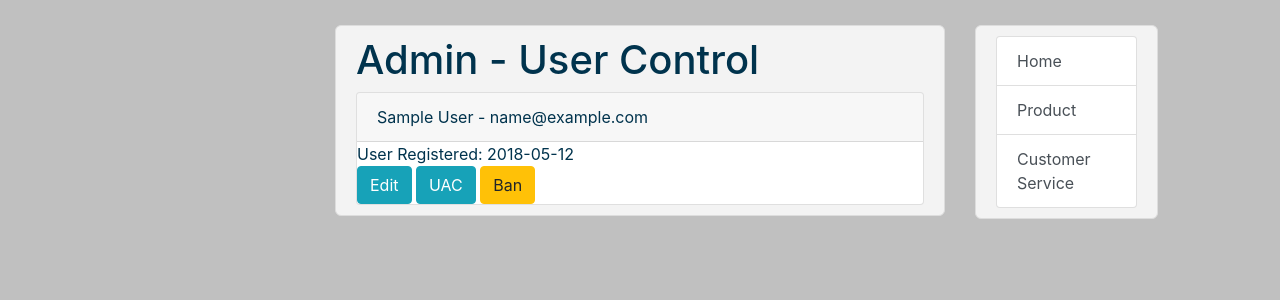
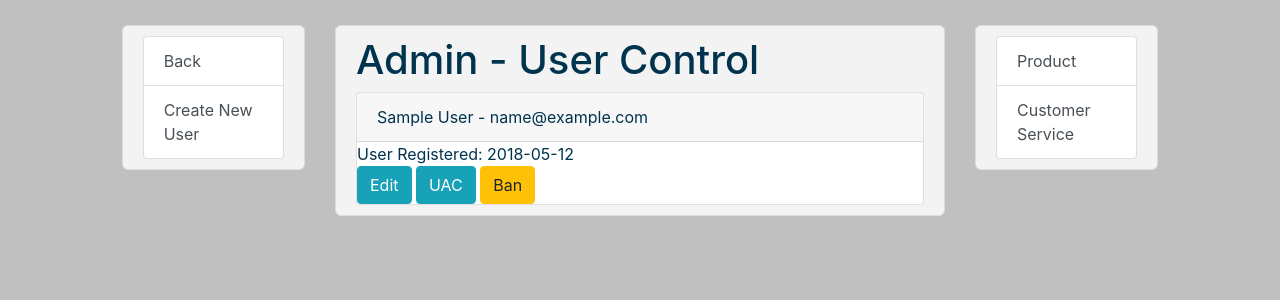
Before and after one commit to ectrimble20/FlaskProductSiteDemo, a Flask app: page /admin/user in a window 1280 px wide. Shown: the part 56-356 px from the top of the page. Run offline with Flask 2, Linux system fonts and the light colour scheme; the visitor is signed in with stand-in values (Sample User, id 1); data comes from the database, SQL or seed files in the repository; some libraries are stand-ins or nearby versions.

Commit message:
admin user tweaks and template changes

```diff
--- a/productsite/domain/admin/forms.py
+++ b/productsite/domain/admin/forms.py
@@ -12,7 +12,7 @@ class AdminCreateUserForm(FlaskForm):
     last_name = StringField('Last Name', validators=[DataRequired(), Length(min=2, max=35)])
     password = PasswordField('Password', validators=[DataRequired(), Length(min=8, max=20)])
     password_confirm = PasswordField('Confirm Password', validators=[DataRequired(), EqualTo('password')])
-    submit = SubmitField('Register')
+    submit = SubmitField('Create User')
 
     def validate_email(self, email):
         user = User.query.filter_by(email=email.data).first()
@@ -24,7 +24,7 @@ class AdminEditUserForm(FlaskForm):
     email = StringField('Email', validators=[DataRequired(), Email()])
     first_name = StringField('Password', validators=[DataRequired()])
     last_name = StringField('Password', validators=[DataRequired()])
-    submit = SubmitField('Update')
+    submit = SubmitField('Update User')
 
     def validate_email(self, email):
         # only check validation if the email address changed
--- a/productsite/domain/admin/routes.py
+++ b/productsite/domain/admin/routes.py
@@ -1,7 +1,7 @@
 from flask import Blueprint, render_template, url_for, flash, redirect, request, current_app, abort
 from flask_login import login_required, current_user, login_user, logout_user
 from productsite.domain.users.models import UserAccessControl, User, UserType
-from productsite.domain.admin.forms import AdminCreateUserForm, AdminCreateProductForm
+from productsite.domain.admin.forms import AdminCreateUserForm, AdminEditUserForm
 from productsite import app_crypt
 from productsite.database import app_db
 
@@ -57,7 +57,7 @@ def admin_new_user():
 def admin_edit_user(id):
     uac_check(current_user.id, 'admin-user')
     user = User.query.get_or_404(id)
-    form = AdminCreateUserForm()
+    form = AdminEditUserForm()
     if form.validate_on_submit():
         user.email = form.email.data
         user.first_name = form.first_name.data
--- a/productsite/templates/admin/user.html
+++ b/productsite/templates/admin/user.html
@@ -17,9 +17,17 @@
 {% block content_right %}
     <div class="content-section">
         <div class="list-group">
-            <a href="{{ url_for('admin.admin_index') }}" class="list-group-item list-group-item-action">Home</a>
             <a href="{{ url_for('admin.admin_product') }}" class="list-group-item list-group-item-action">Product</a>
             <a href="{{ url_for('admin.admin_cs') }}" class="list-group-item list-group-item-action">Customer Service</a>
         </div>
     </div>
 {% endblock content_right %}
+
+{% block content_left %}
+    <div class="content-section">
+        <div class="list-group">
+            <a href="{{ url_for('admin.admin_index') }}" class="list-group-item list-group-item-action">Back</a>
+            <a href="{{ url_for('admin.admin_new_user') }}" class="list-group-item list-group-item-action">Create New User</a>
+        </div>
+    </div>
+{% endblock content_left %}
```
Also changed, not shown: productsite/templates/admin/user_create.html (+8 -0 lines), productsite/templates/admin/user_edit.html (+9 -1 lines).
